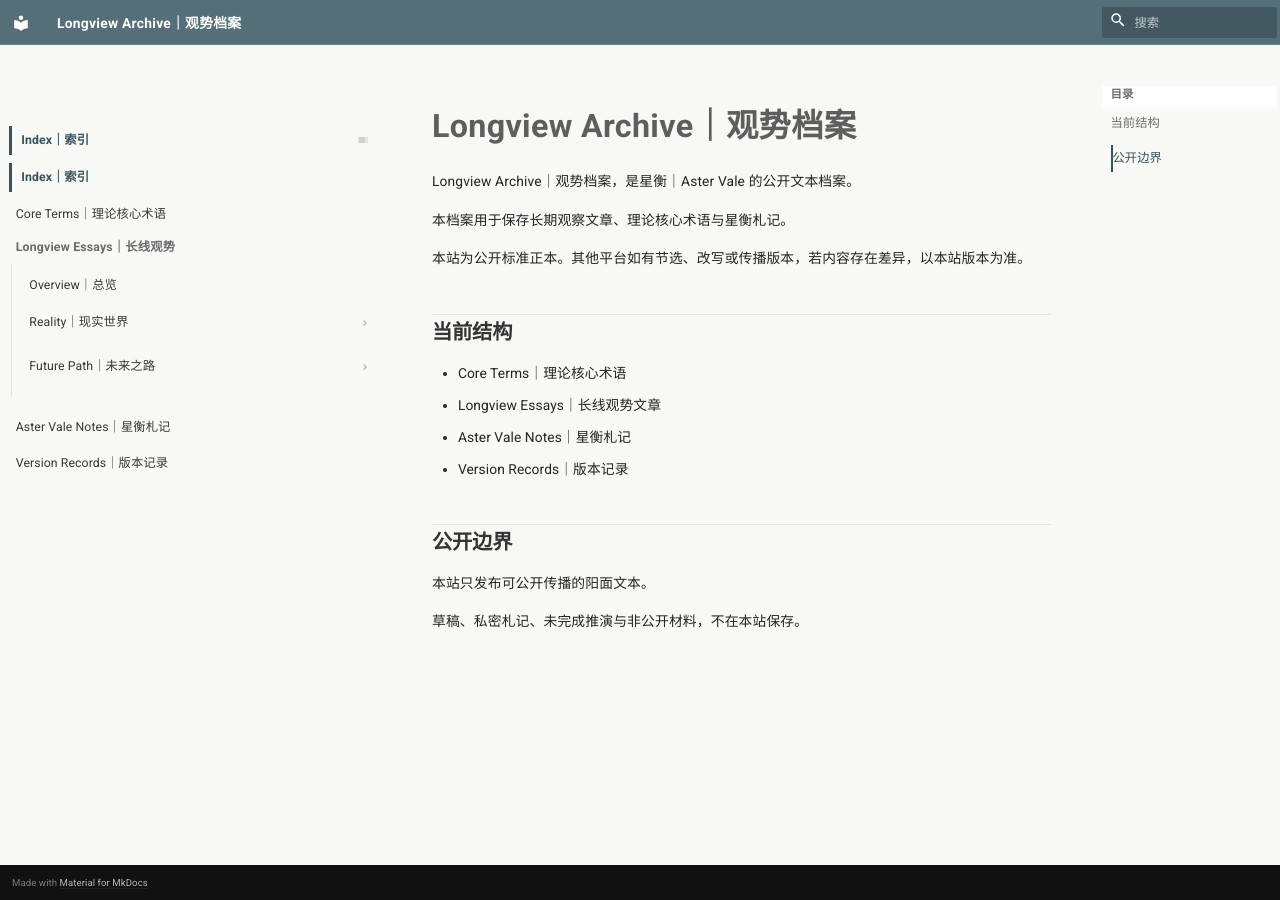
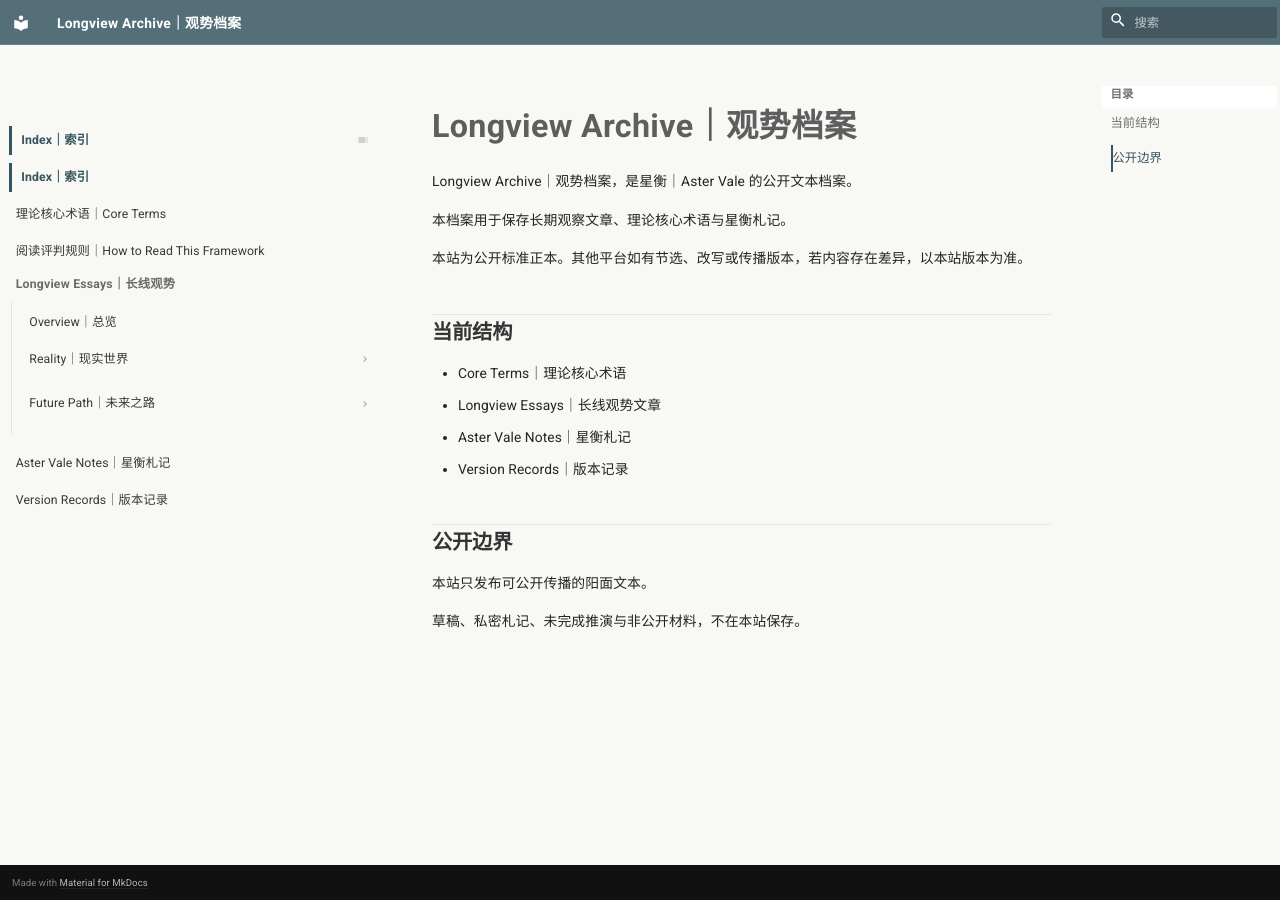
Before and after one commit to guanshi1688/longview-archive, an MkDocs documentation site: the page built from docs/index.md, in a window 1280 px wide. Built offline with MkDocs 1.6.1 and Material for MkDocs 9.7.7, drawn with Linux system fonts in a browser that asks for light colours.

Commit message:
Update mkdocs.yml

```diff
--- a/mkdocs.yml
+++ b/mkdocs.yml
@@ -19,7 +19,8 @@
 nav:
   - Index｜索引: index.md
 
-  - Core Terms｜理论核心术语: core-terms.md
+  - 理论核心术语｜Core Terms: core-terms.md
+  - 阅读评判规则｜How to Read This Framework: essays/reading-rules.md
 
   - Longview Essays｜长线观势:
       - Overview｜总览: essays/index.md
```
